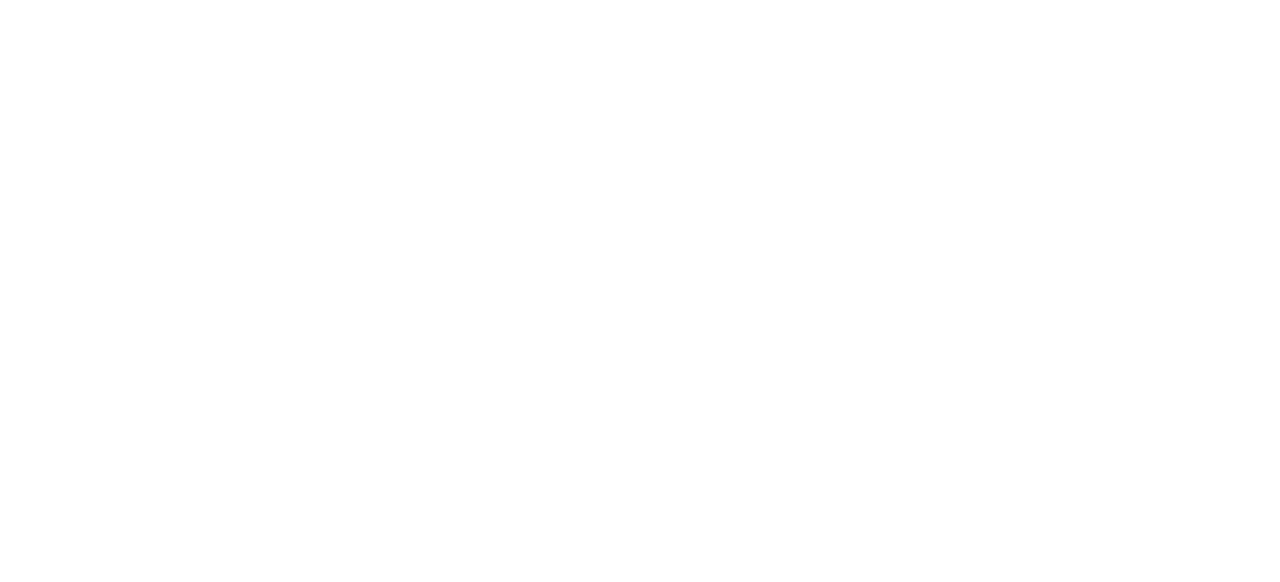
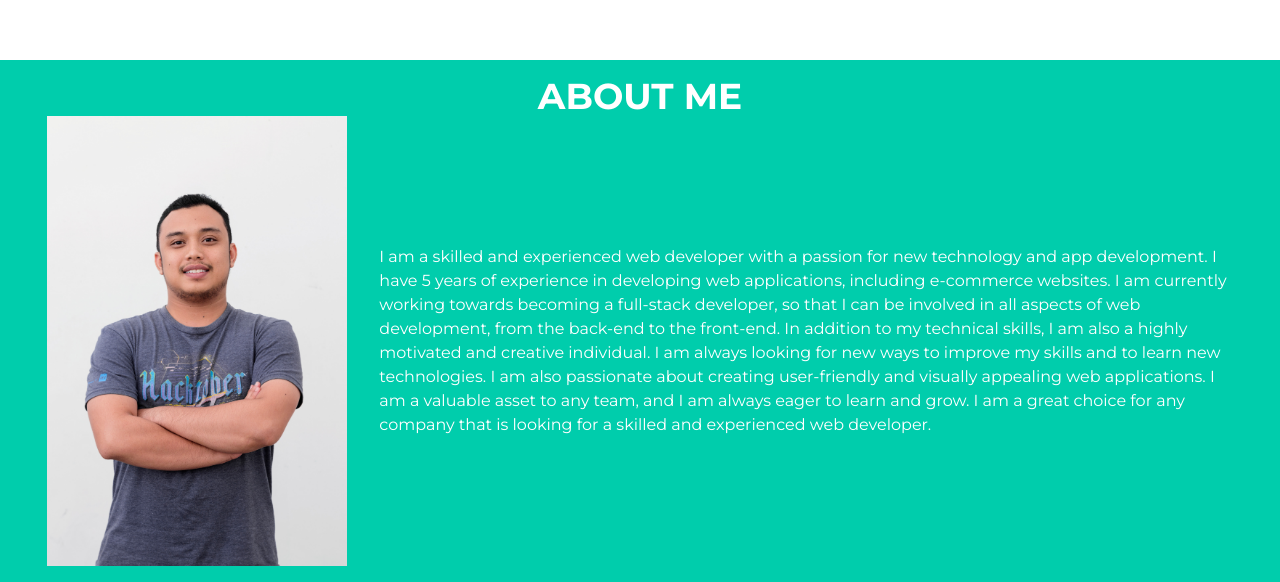
Before and after one commit to akashaf/portfolio, a Next.js app: page / in a window 1280 px wide. Shown: the part 740-1322 px from the top of the page. Before the commit the page ends 800 px from the top, so only its background shows below. Built offline with nearby package versions, Linux system fonts and the light colour scheme.

Commit message:
push about  me section and fix splash section

```diff
--- a/src/app/page.tsx
+++ b/src/app/page.tsx
@@ -1,12 +1,35 @@
+import Image from 'next/image';
+
 export default function Home() {
     return (
-        <main className="min-h-screen container mx-auto">
-            <section className="min-h-screen flex items-center">
+        <main className="min-h-screen">
+            <section className="min-h-screen flex items-center container mx-auto">
                 <div>
                     <h1 className="text-5xl font-bold">
-                        Hi, my name is <span className="text-[#00cdac] dark:text-[#F5F5F5]">Akashaf Khomarudin</span>
+                        Hi, my name is <span className="text-[#00cdac]">Akashaf Khomarudin</span>
                     </h1>
                     <h1 className="text-5xl font-bold">I'm the front End Developer.</h1>
+                </div>
+            </section>
+            <section className="py-4 bg-[#00cdac]">
+                <div className="container text-white">
+                    <h2 className="text-center text-4xl font-bold uppercase">About Me</h2>
+                    <div className="flex justify-center items-center space-x-8">
+                        <div>
+                            <Image src="/IMG_0202.jpg" width={300} height={300} alt="my picture" />
+                        </div>
+                        <div className="w-2/3">
+                            I am a skilled and experienced web developer with a passion for new technology and app
+                            development. I have 5 years of experience in developing web applications, including
+                            e-commerce websites. I am currently working towards becoming a full-stack developer, so that
+                            I can be involved in all aspects of web development, from the back-end to the front-end. In
+                            addition to my technical skills, I am also a highly motivated and creative individual. I am
+                            always looking for new ways to improve my skills and to learn new technologies. I am also
+                            passionate about creating user-friendly and visually appealing web applications. I am a
+                            valuable asset to any team, and I am always eager to learn and grow. I am a great choice for
+                            any company that is looking for a skilled and experienced web developer.
+                        </div>
+                    </div>
                 </div>
             </section>
         </main>
```
Also changed, not shown: public/IMG_0202.jpg (added).
